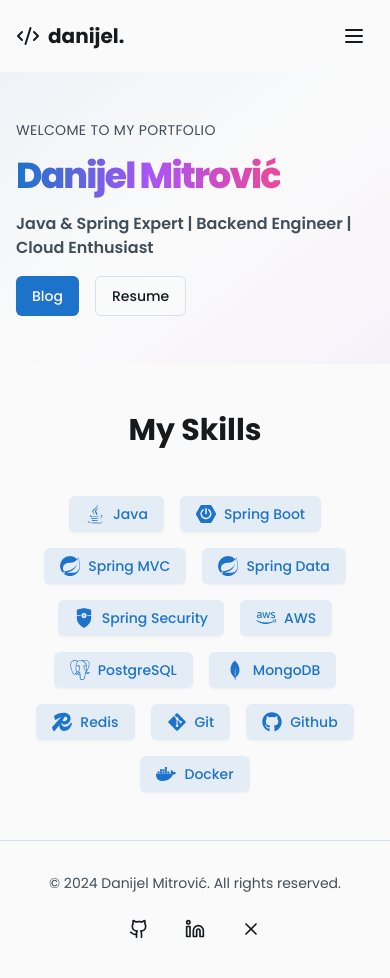
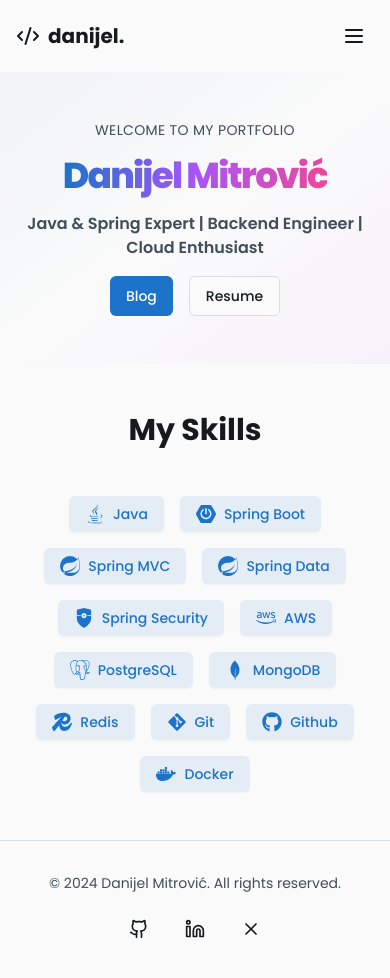
Before and after one commit to rodjenihm/danijelmitrovic.com, a Next.js app: page / in a window 390 px wide. Shown: the top 978 px of the page. Built offline with nearby package versions, Linux system fonts and the light colour scheme.

Commit message:
Fix hero section text alignment

```diff
--- a/components/hero.tsx
+++ b/components/hero.tsx
@@ -73,7 +73,7 @@
         initial="hidden"
         animate="visible"
       >
-        <div className="flex flex-col items-start space-y-4 text-left md:items-center md:text-center">
+        <div className="flex flex-col items-center space-y-4 text-left md:items-center md:text-center">
           <motion.p
             className="text-sm uppercase tracking-wide text-muted-foreground"
             variants={itemVariants}
@@ -89,7 +89,7 @@
             </span>
           </motion.h1>
           <motion.p
-            className="mx-auto max-w-[700px] text-muted-foreground md:text-xl font-semibold"
+            className="mx-auto max-w-[700px] text-muted-foreground md:text-xl font-semibold text-center"
             variants={itemVariants}
           >
             Java & Spring Expert | Backend Engineer | Cloud Enthusiast
```
